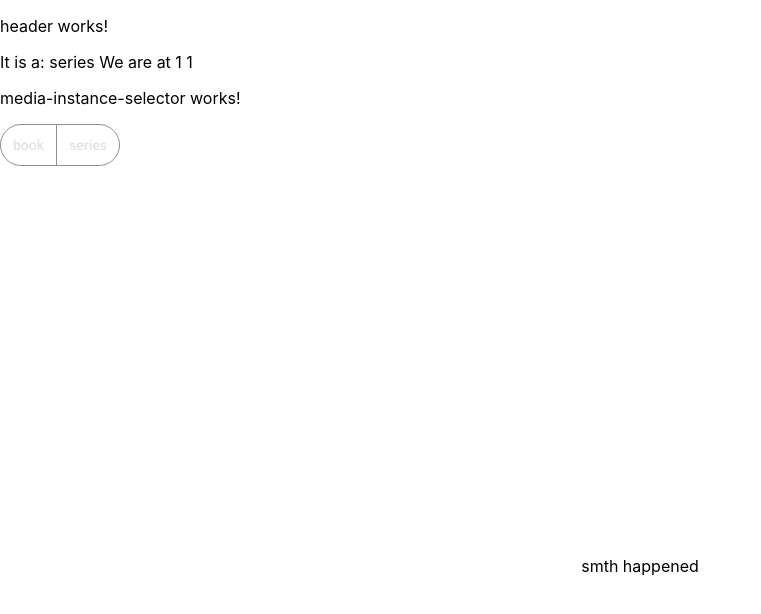
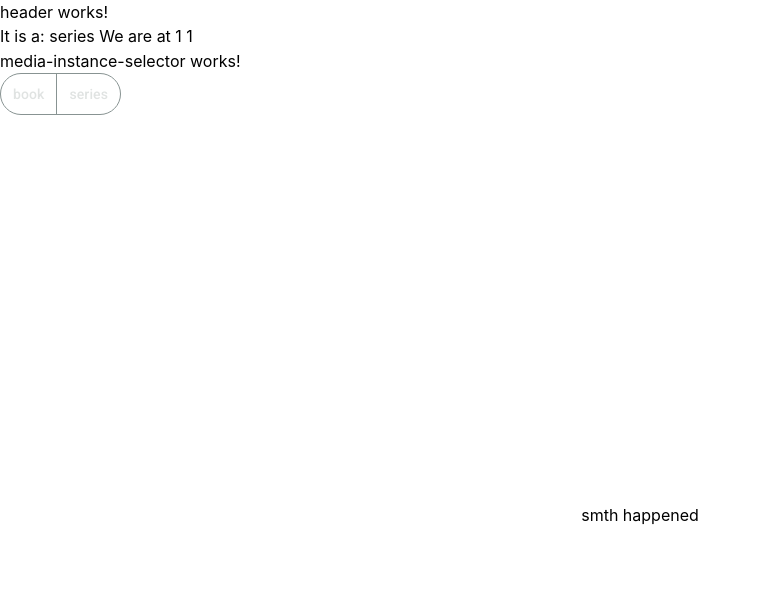
Before and after one commit to RealSlimKlewus/unspoiled, an Angular app: page / in a window 1280 px wide. Shown: the top 614 px of the page, without its empty margins (0-761 px from the left). Built offline with nearby package versions, Linux system fonts and the light colour scheme.

Commit message:
Added Tailwind

```diff
--- a/package.json
+++ b/package.json
@@ -19,7 +19,10 @@
     "@angular/platform-browser": "^19.2.0",
     "@angular/platform-browser-dynamic": "^19.2.0",
     "@angular/router": "^19.2.0",
+    "@tailwindcss/postcss": "^4.1.17",
+    "postcss": "^8.5.6",
     "rxjs": "~7.8.0",
+    "tailwindcss": "^4.1.17",
     "tslib": "^2.3.0",
     "zone.js": "~0.15.0"
   },
--- a/src/styles.css
+++ b/src/styles.css
@@ -1,4 +1,5 @@
 /* You can add global styles to this file, and also import other style files */
+@import "tailwindcss";
 
 html, body { height: 100%; }
 body { margin: 0; font-family: Roboto, "Helvetica Neue", sans-serif; }
```
Also changed, not shown: .postcssrc.json (added), 1 other file (tests, documents, lock files or other folders).
